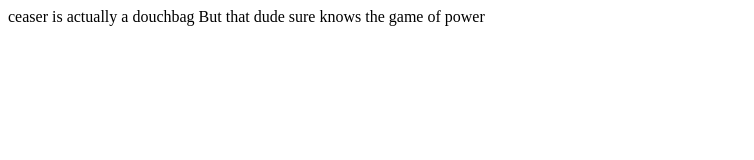
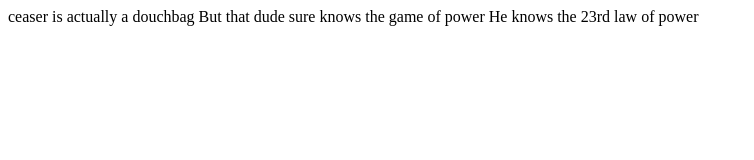
Before and after one commit to Scarcapone/ceaser, a plain HTML site: page conquest.html in a window 1280 px wide. Shown: the whole page, without its empty margins (0-754 px from the left). Drawn offline with Linux system fonts and the light colour scheme.

Commit message:
i added law of power

```diff
--- a/conquest.html
+++ b/conquest.html
@@ -3,4 +3,6 @@
   ceaser is actually a douchbag
 
    But that dude sure knows the game of power
+
+  He knows the 23rd law of power
 </html>
```
